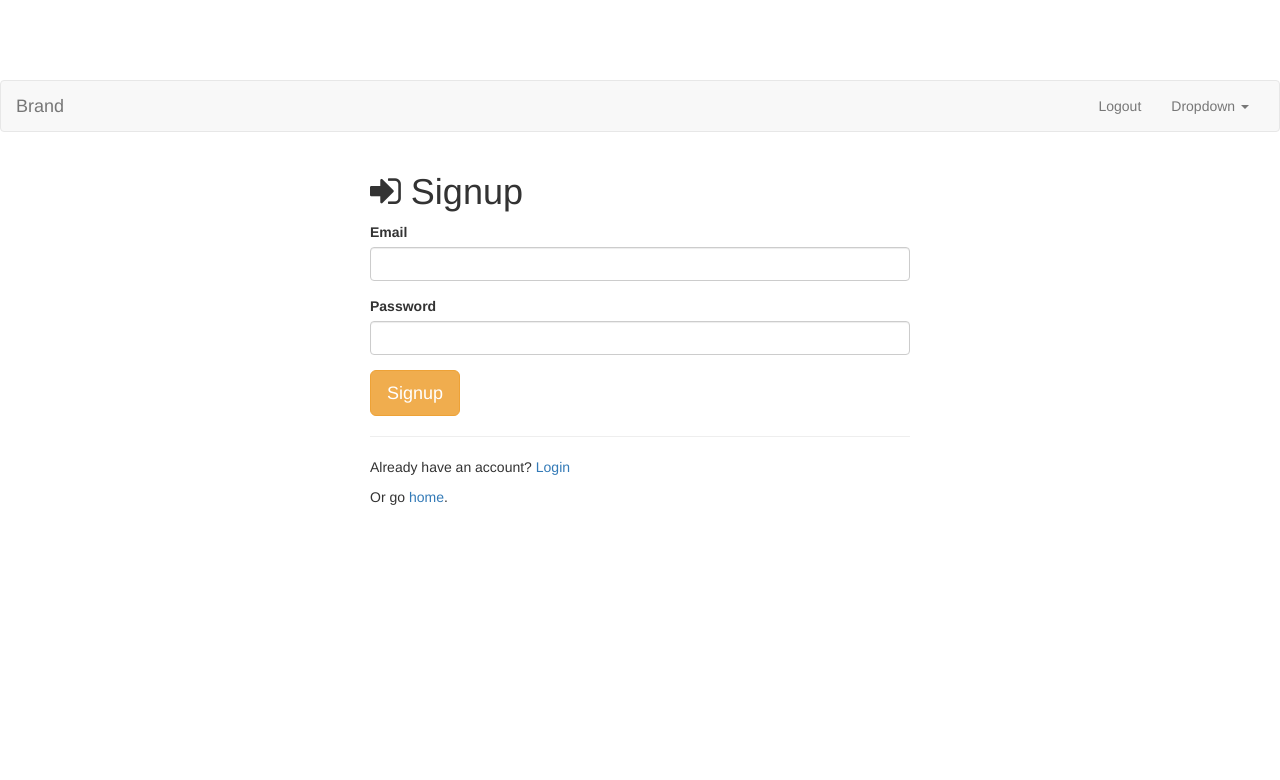
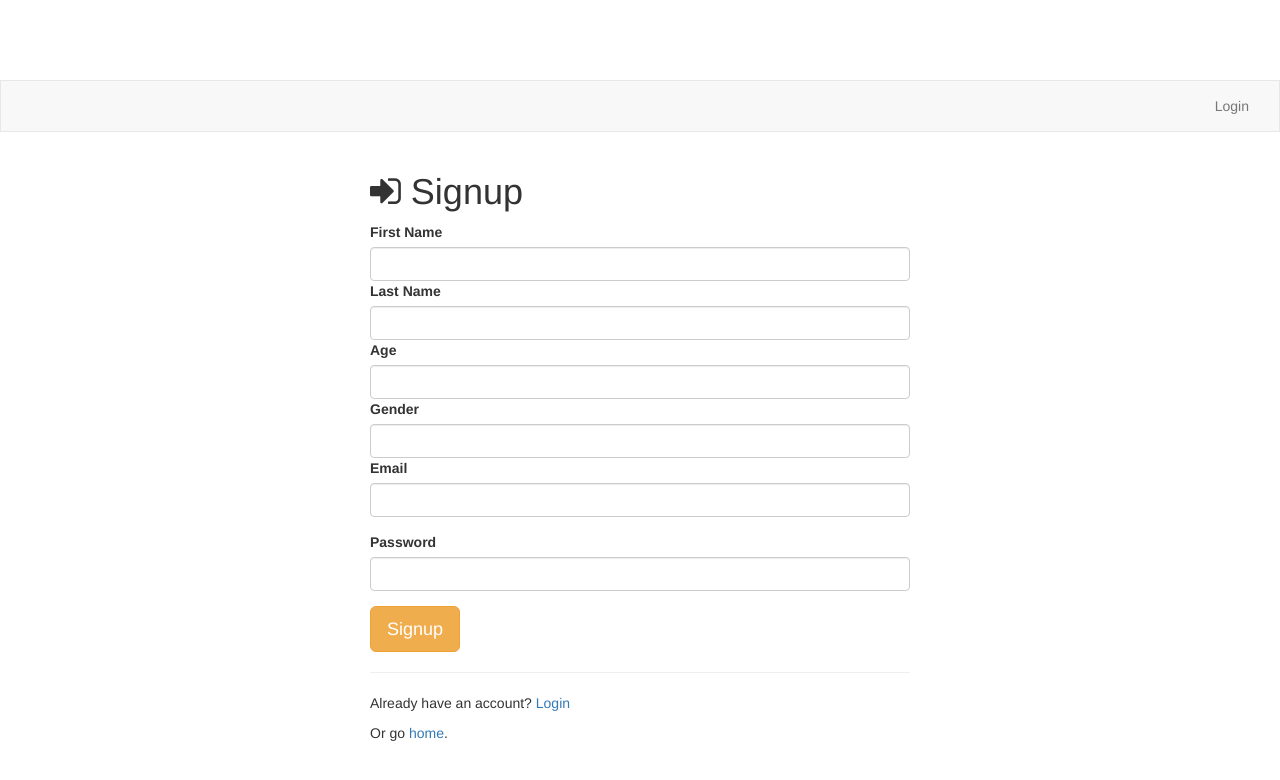
Before and after one commit to zkao04/Project-4, a Node server app: page /signup in a window 1280 px wide. Shown: the top 780 px of the page. Run offline with Node 20, Linux system fonts and the light colour scheme; some libraries are stand-ins or nearby versions.

Commit message:
Local Login Debugged

```diff
--- a/app/routes.js
+++ b/app/routes.js
@@ -1,99 +1,72 @@
-var User = require('./models/user.js')
-module.exports = function(app, passport) {
-
-    // route for home page
-    app.get('/', function(req, res) {
-        res.render('index.ejs'); // load the index.ejs file
-    });
-
-    // route for login form
-    app.get('/login', function(req, res) {
-    // render the page and pass in any flash data if it exists
-      res.render('login.ejs', { message: req.flash('loginMessage') });
-    });
-    // route for processing the login form
-    // route for signup form
-    app.get('/signup', function(req, res) {
-
-    // render the page and pass in any flash data if it exists
-      res.render('signup.ejs', { message: req.flash('signupMessage') });
-    });
-    // route for processing the signup form
-
-    // route for showing the profile page
-    app.get('/profile', isLoggedIn, function(req, res) {
-      if(req.user.email && req.user.age && req.user.gender) {
-        res.render('profile.ejs', {
-            user : req.user // get the user out of session and pass to template
-        });
-      }
-      else {
-        res.redirect('/profile/edit')
-      }
-    });
-
-    app.get('/profile/edit/:id', isLoggedIn, function(req, res) {
-      User.findOne({_id: req.user._id}, req.body, function(err, user) {
-        if(err) return console.log(err)
-        res.render('edit-profile.ejs')
-      })
-    })
-
-    app.patch('/profile/edit', function(req, res) {
-      console.log(req.body)
-      console.log("The info being updated:")
-      console.log(req.body)
-      User.findOneAndUpdate({_id: req.user._id}, req.body, function(err, user) {
-        if(err) return console.log(err)
-        res.redirect('/profile')
-      })
-
-    })
-
-    app.get('/logout', function(req, res) {
-        req.logout();
-        res.redirect('/');
-    });
-    // =====================================
-    // FACEBOOK ROUTES =====================
-    // =====================================
-    // route for facebook authentication and login
-    app.get('/auth/facebook', passport.authenticate('facebook', { scope : ['email']}));
-
-    // handle the callback after facebook has authenticated the user
-    app.get('/auth/facebook/callback',
-        passport.authenticate('facebook', {
-            successRedirect : '/profile',
-            failureRedirect : '/login'
-        }
-      )
-    );
-
-    // route for logging out
-    app.get('/logout', function(req, res) {
-        req.logout();
-        res.redirect('/');
-      }
-    );
-
-    app.post('/signup', passport.authenticate('local-signup', {
-      successRedirect : '/profile', // redirect to the secure profile section
-      failureRedirect : '/signup', // redirect back to the signup page if there is an error
-      failureFlash : true // allow flash messages
-    }));
-
-    app.post('/login', passport.authenticate('local-login', {
-      successRedirect : '/profile', // redirect to the secure profile section
-      failureRedirect : '/login', // redirect back to the signup page if there is an error
-      failureFlash : true // allow flash messages
-    }));
-// route middleware to make sure a user is logged in
-    function isLoggedIn(req, res, next) {
-    // if user is authenticated in the session, carry on
-      if (req.isAuthenticated())
-        return next();
-
-    // if they aren't redirect them to the home page
-        res.redirect('/');
-    }
-};
+// var User = require('./models/user.js')
+// module.exports = function(app, passport) {
+//
+//     // route for home page
+//     app.get('/', function(req, res) {
+//         res.render('index.ejs'); // load the index.ejs file
+//     });
+//
+//     // route for login form
+//     app.get('/login', function(req, res) {
+//     // render the page and pass in any flash data if it exists
+//       res.render('login.ejs', { message: req.flash('loginMessage') });
+//     });
+//     // route for processing the login form
+//     // route for signup form
+//     app.get('/signup', function(req, res) {
+//     // render the page and pass in any flash data if it exists
+//       res.render('signup.ejs', { message: req.flash('signupMessage') });
+//     });
+//     // route for processing the signup form
+//     // route for showing the profile page
+//     app.get('/profile', isLoggedIn, function(req, res) {
+//       if(req.user.email && req.user.age && req.user.gender) {
+//         res.render('profile.ejs', {
+//             user : req.user // get the user out of session and pass to template
+//         });
+//       }
+//       else {
+//         res.redirect('/profile/')
+//       }
+//     });
+//
+//
+//     app.get('/logout', function(req, res) {
+//         req.logout();
+//         res.redirect('/');
+//     });
+//     // =====================================
+//     // FACEBOOK ROUTES =====================
+//     // =====================================
+//     // route for facebook authentication and login
+//     app.get('/auth/facebook', passport.authenticate('facebook', { scope : ['email']}));
+//
+//     // handle the callback after facebook has authenticated the user
+//     app.get('/auth/facebook/callback',
+//         passport.authenticate('facebook', {
+//             successRedirect : '/profile',
+//             failureRedirect : '/login'
+//         }
+//       )
+//     );
+//
+//     app.post('/signup', passport.authenticate('local-signup', {
+//       successRedirect : '/profile', // redirect to the secure profile section
+//       failureRedirect : '/signup', // redirect back to the signup page if there is an error
+//       failureFlash : true // allow flash messages
+//     }));
+//
+//     app.post('/login', passport.authenticate('local-login', {
+//       successRedirect : '/profile', // redirect to the secure profile section
+//       failureRedirect : '/login', // redirect back to the signup page if there is an error
+//       failureFlash : true // allow flash messages
+//     }));
+// // route middleware to make sure a user is logged in
+//     function isLoggedIn(req, res, next) {
+//     // if user is authenticated in the session, carry on
+//       if (req.isAuthenticated())
+//         return next();
+//     // if they aren't redirect them to the home page
+//         res.redirect('/');
+//       }
+//     };
--- a/index.js
+++ b/index.js
@@ -13,9 +13,10 @@ var
   methodOverride = require('method-override'),
   session = require('express-session'),
   configDB = require('./config/database.js'),
-  dotevn = require('dotenv').load({silent: true}),
+  dotenv = require('dotenv').load({silent: true}),
   passportConfig = require('./config/passport'),
-  aws = require('aws-sdk')
+  aws = require('aws-sdk'),
+  routes = require('./routes/user.js')
 
 const S3_BUCKET = process.env.S3_BUCKET
 
@@ -27,6 +28,7 @@ mongoose.connect(process.env.DB_URL, function(err){
 
 
 // set up our express application
+app.use(express.static('./public'))
 app.use(morgan('dev')); // log every request to the console
 app.use(cookieParser()); // read cookies (needed for auth)
 app.use(bodyParser()); // get information from html forms
@@ -86,14 +88,18 @@ app.get('/sign-s3', function(req, res) {
  })
 })
 
-app.get('/')
+app.get('/', function(req, res) {
+  res.render('index.ejs')
+})
+
+app.use('/', routes)
 
 app.post('/upload', function(req, res) {
  res.json({message: "POSTED", body: req.body})
 })
 
 // routes ======================================================================
-require('./app/routes.js')(app, passport);
+// require('./app/routes.js')(app, passport);
 // load our routes and pass in our app and fully configured passport
 
 // launch ======================================================================
--- /dev/null
+++ b/routes/user.js
@@ -0,0 +1,78 @@
+var
+express = require('express'),
+passport = require('passport'),
+User = require('../app/models/user.js'),
+userRouter = express.Router()
+
+userRouter.route('/login')
+.get(function(req, res){
+  res.render('login', {flash: req.flash('loginMessage')})
+  //simply render the login view
+})
+
+.post(passport.authenticate('local-login',{
+  successRedirect: '/profile',
+  failureRedirect: '/login'
+}))
+
+userRouter.route('/signup')
+.get(function(req, res){
+  res.render('signup', {flash: req.flash('signupMessage')})
+})
+.post(passport.authenticate('local-signup',{
+  successRedirect: '/profile',
+  failureRedirect: '/signup'
+}))
+
+userRouter.get('/profile', isLoggedIn, function(req, res){
+  console.log("Inside of profile");
+  console.log(req.query);
+  res.render('profile', {user: req.user, strategy: req.query.strategy})
+})
+
+userRouter.get('/logout', function(req, res) {
+  req.logout()
+  res.redirect('/')
+})
+
+userRouter.get('/profile', isLoggedIn, function(req, res){
+  res.render('profile.ejs', {user: req.user, date: date})
+})
+
+userRouter.get('/profile/edit/:id', isLoggedIn, function(req, res) {
+  User.findOne({_id: req.user._id}, req.body, function(err, user) {
+    if(err) return console.log(err)
+    res.render('edit-profile.ejs')
+  })
+})
+
+userRouter.patch('/profile/edit/', function(req, res) {
+  console.log(req.body)
+  console.log("The info being updated:")
+  console.log(req.body)
+  User.findOneAndUpdate({_id: req.user._id}, req.body, function(err, user) {
+  if(err) return console.log(err)
+  res.redirect('/profile')
+  })
+})
+
+userRouter.get('/auth/facebook', passport.authenticate('facebook', { scope : ['email']}));
+
+// handle the callback after facebook has authenticated the user
+userRouter.get('/auth/facebook/callback',
+  passport.authenticate('facebook', {
+    successRedirect : '/profile',
+    failureRedirect : '/login'
+    }
+  )
+);
+
+
+
+
+function isLoggedIn(req, res, next) {
+  if(req.isAuthenticated()) return next()
+  res.redirect('/')
+}
+
+module.exports = userRouter
--- a/views/index.ejs
+++ b/views/index.ejs
@@ -13,13 +13,10 @@
     <div class="container">
       <div class="jumbotron text-center">
         <h1><span class="fa fa-lock"></span> Date Page</h1>
-
         <p>Login or Register with:</p>
-
         <a href="/login" class="btn btn-default"><span class="fa fa-user"></span> Local Login</a>
         <a href="/signup" class="btn btn-default"><span class="fa fa-user"></span> Local Signup</a>
         <a href="/auth/facebook" class="btn btn-primary"><span class="fa fa-facebook"></span> Facebook</a>
-
       </div>
     </div>
   </body>
--- a/views/login.ejs
+++ b/views/login.ejs
@@ -16,8 +16,8 @@
       <h1><span class="fa fa-sign-in"></span> Login</h1>
 
     <!-- show any messages that come back with authentication -->
-      <% if (message.length > 0) { %>
-        <div class="alert alert-danger"><%= message %></div>
+      <% if (flash.length > 0) { %>
+        <div class="alert alert-danger"><%= flash %></div>
         <% } %>
 
     <!-- LOGIN FORM -->
--- a/views/partials/navbar.ejs
+++ b/views/partials/navbar.ejs
@@ -1,37 +1,10 @@
-<nav class="navbar navbar-default">
+  <nav class="navbar navbar-default" style="border-radius:0px;">
+    <!-- <a class="navbar-brand" href="/index"><img src='/images/logo.png' style="max-width: 130px"></a> -->
       <div class="container-fluid">
-    <!-- Brand and toggle get grouped for better mobile display -->
-    <div class="navbar-header">
-      <a class="navbar-brand" href="#">Brand</a>
-    </div>
-
-    <!-- Collect the nav links, forms, and other content for toggling -->
         <div class="collapse navbar-collapse" id="bs-example-navbar-collapse-1">
-      <ul class="nav navbar-nav">
-          <ul class="dropdown-menu">
-            <li><a href="#">Action</a></li>
-            <li><a href="#">Another action</a></li>
-            <li><a href="#">Something else here</a></li>
-            <li role="separator" class="divider"></li>
-            <li><a href="#">Separated link</a></li>
-            <li role="separator" class="divider"></li>
-            <li><a href="#">One more separated link</a></li>
-          </ul>
-        </li>
-      </ul>
-
           <ul class="nav navbar-nav navbar-right">
-        <li><a href="/logout">Logout</a></li>
-        <li class="dropdown">
-          <a href="#" class="dropdown-toggle" data-toggle="dropdown" role="button" aria-haspopup="true" aria-expanded="false">Dropdown <span class="caret"></span></a>
-          <ul class="dropdown-menu">
-            <li><a href="#">Action</a></li>
-            <li><a href="#">Another action</a></li>
-            <li><a href="#">Something else here</a></li>
-            <li role="separator" class="divider"></li>
-            <li><a href="#">Separated link</a></li>
-          </ul>
-        </li>
+            <li><a href="/login">Login</a></li>
+            <li class="dropdown"></li>
           </ul>
         </div><!-- /.navbar-collapse -->
     </div><!-- /.container-fluid -->
--- a/views/signup.ejs
+++ b/views/signup.ejs
@@ -13,15 +13,24 @@
       <div class="col-sm-6 col-sm-offset-3">
       <h1><span class="fa fa-sign-in"></span> Signup</h1>
     <!-- show any messages that come back with authentication -->
-      <% if (message.length > 0) { %>
-        <div class="alert alert-danger"><%= message %></div>
+      <% if (flash.length > 0) { %>
+        <div class="alert alert-danger"><%= flash %></div>
       <% } %>
 
     <!-- LOGIN FORM -->
     <form action="/signup" method="post">
       <div class="form-group">
+        <label>First Name</label>
+        <input type="text" class="form-control" name="firstName">
+        <label>Last Name</label>
+        <input type="text" class="form-control" name="lastName">
+        <label>Age</label>
+        <input type="number" class="form-control" name="age">
+        <label>Gender</label>
+        <input type="text" class="form-control" name="gender">
         <label>Email</label>
-        <input type="text" class="form-control" name="email">
+        <input type="email" class="form-control" name="email">
+
       </div>
         <div class="form-group">
           <label>Password</label>
```
Also changed, not shown: app/models/user.js (+7 -0 lines), config/passport.js (+5 -12 lines), routes/users.js (deleted, +0 -103 lines), views/edit-profile.ejs (+1 -7 lines), views/profile.ejs (+22 -1 lines), public/images/logo.png (added). Lines whose indentation alone changed are shown as unchanged.
